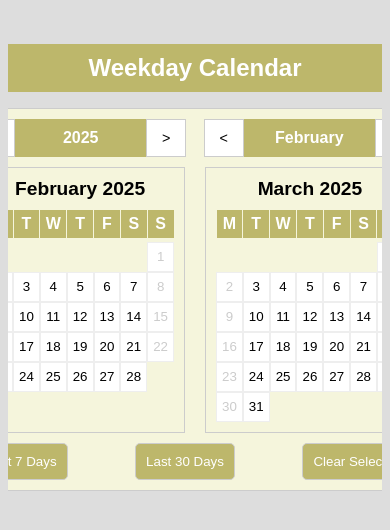
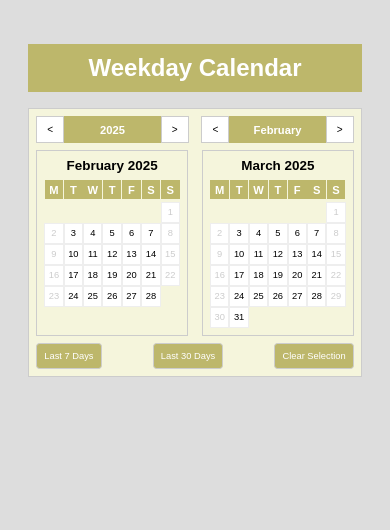
Before and after one commit to pushpendrakukreti/weekday-date-picker, a React (Vite) app: page / in a window 390 px wide. Shown: the top 530 px of the page. Built offline with nearby package versions, Linux system fonts and the light colour scheme; a web font is replaced by a local one.

Commit message:
chore: added responsiveness for screen < 600px

```diff
--- a/src/components/DatePicker/WeekdayDateRangePicker.scss
+++ b/src/components/DatePicker/WeekdayDateRangePicker.scss
@@ -18,6 +18,7 @@
     .weekdays {
       display: flex;
       margin-bottom: 2%;
+
       .weekday-header {
         width: calc(100% / 7);
         text-align: center;
@@ -32,6 +33,7 @@
 
     .week {
       display: flex;
+
       .day,
       .empty-day {
         width: calc(100% / 7);
@@ -60,6 +62,7 @@
           outline: 2px solid lightblue;
         }
       }
+
       .empty-day {
         border: none;
         background: none;
@@ -88,7 +91,8 @@
   margin-bottom: 10px;
   color: white;
 
-  .year-header, .month-header {
+  .year-header,
+  .month-header {
     width: 48%;
     display: flex;
     justify-content: space-between;
@@ -147,12 +151,20 @@
       &:hover {
         background-color: rgba(189, 183, 107, 0.8);
       }
+
       &:focus {
         outline: 2px solid lightblue;
       }
     }
+
     &:focus {
       outline: 2px solid lightblue;
     }
   }
 }
+
+@media only screen and (max-width: 600px) {
+  .date-picker {
+    zoom: 0.7;
+  }
+}
```
